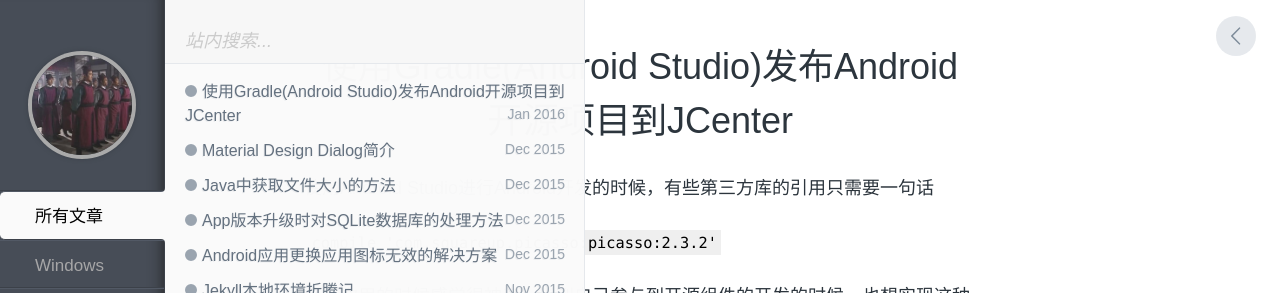
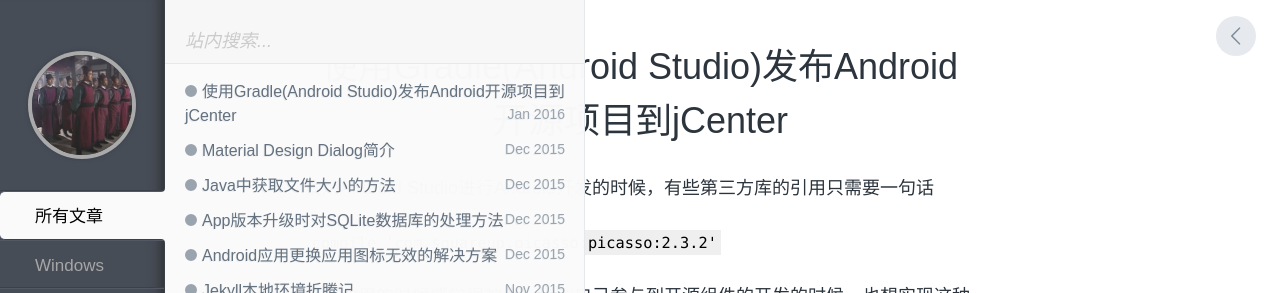
Before and after one commit to celerysoft/celerysoft.github.io, a Jekyll site: the page built from _posts/Android/2016-01-04-使用Gradle(Android Studio)发布Android开源项目到JCenter.md, in a window 1280 px wide. Shown: the top 293 px of the page. Built offline with Jekyll 4.4.1, drawn with Linux system fonts in a browser that asks for light colours; comment, search, counter and statistics services are not loaded.

```diff
--- a/_posts/Android/2016-01-04-使用Gradle(Android Studio)发布Android开源项目到JCenter.md
+++ b/_posts/Android/2016-01-04-使用Gradle(Android Studio)发布Android开源项目到JCenter.md
@@ -1,8 +1,8 @@
 ---
 layout: post
-title: 使用Gradle(Android Studio)发布Android开源项目到JCenter
+title: 使用Gradle(Android Studio)发布Android开源项目到jCenter
 categories: Android
-tags: [Gradle, Jcenter, 发布]
+tags: [Gradle, jCenter, 发布]
 ---
 
 使用Android Studio进行Android开发的时候，有些第三方库的引用只需要一句话
```
Also changed, not shown: _posts/Android/2015-12-30-MaterialDesignDialog介绍.md (+11 -1 lines).
